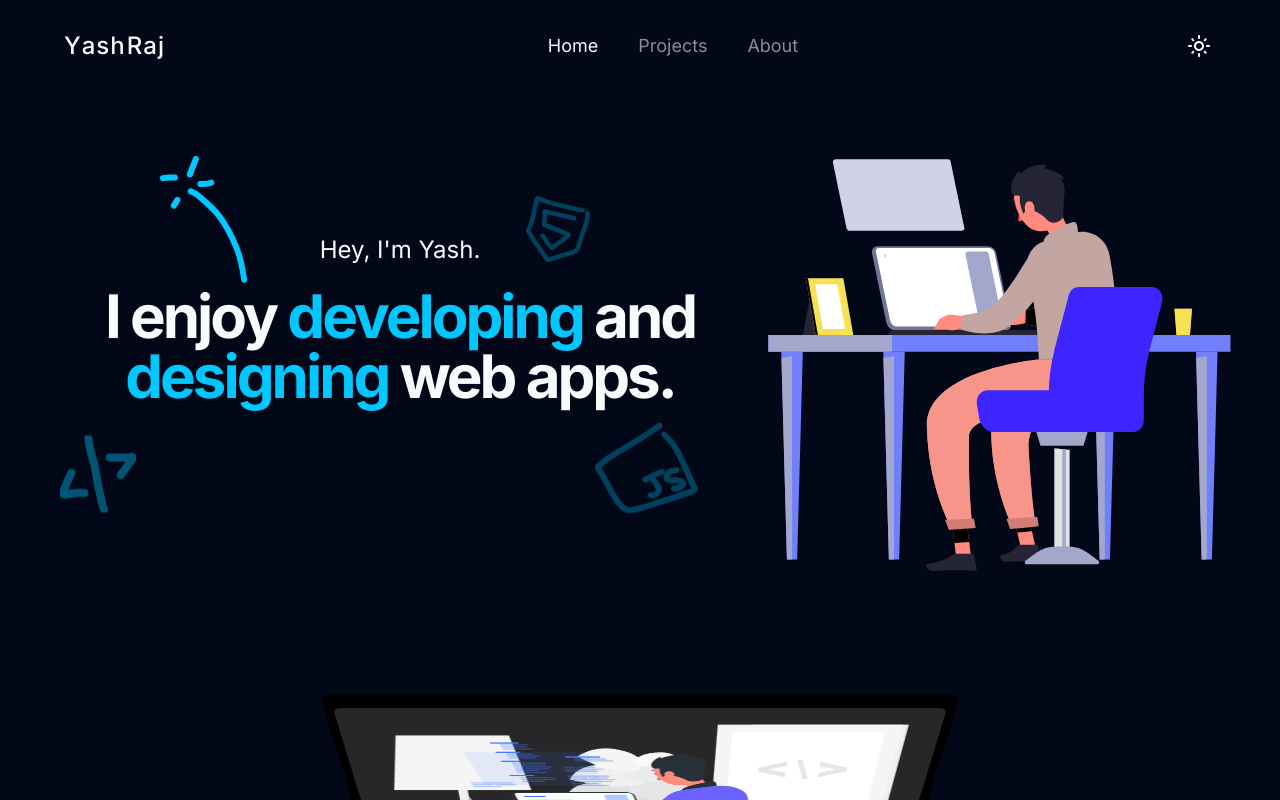
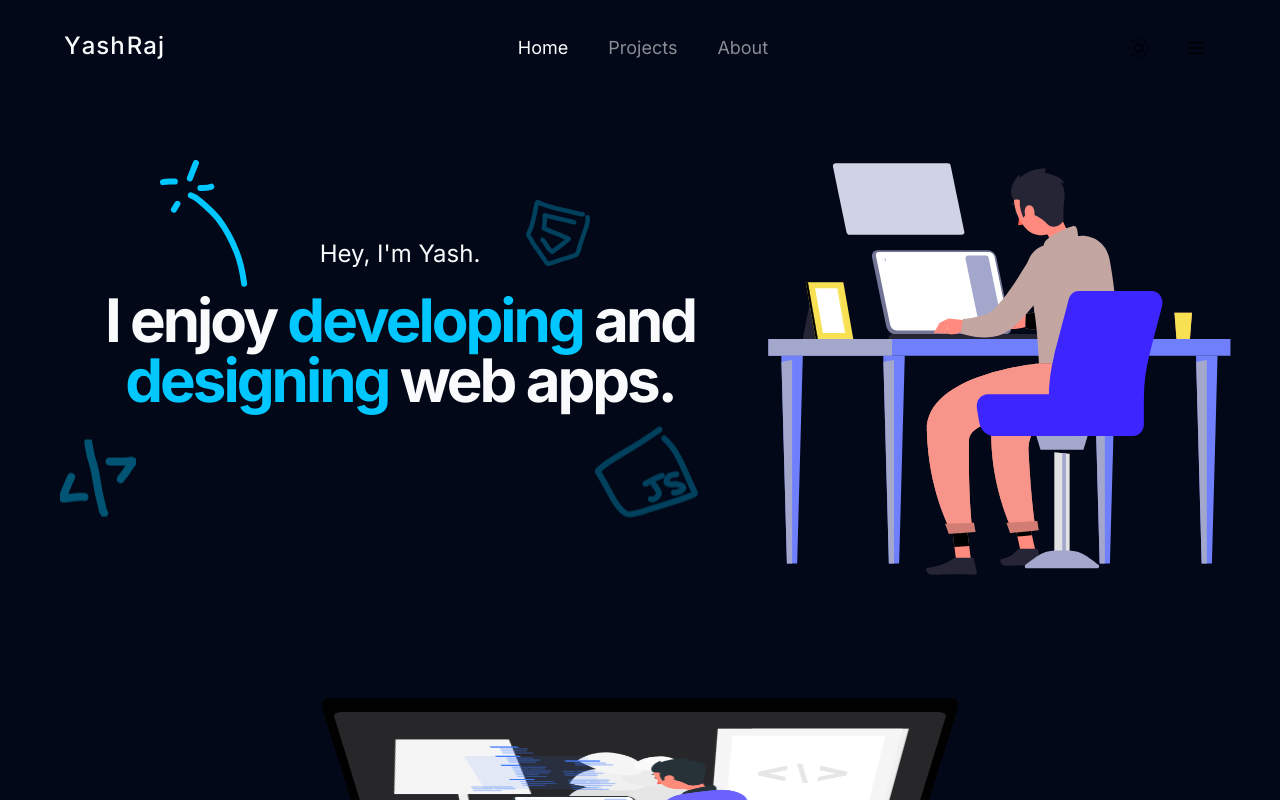
Before and after one commit to yashraj970/yash-raj-portfolio, a Next.js app: page / in a window 1280 px wide. Shown: the top 800 px of the page. Built offline with nearby package versions, Linux system fonts and the light colour scheme.

Commit message:
Menu icon added

```diff
--- a/src/components/Navbar/Navbar.tsx
+++ b/src/components/Navbar/Navbar.tsx
@@ -1,16 +1,27 @@
 "use client";
 import Link from "next/link";
-import React from "react";
+import React, { useState } from "react";
 import ToggleMode from "../Theme/ToggleMode";
-import { usePathname, useRouter } from "next/navigation";
+import { usePathname } from "next/navigation";
 import { routes } from "@/data/globalData";
+import {
+  IconButton,
+  Box,
+  Drawer,
+  List,
+  ListItem,
+  ListItemButton,
+  ListItemText,
+} from "@mui/material";
+import MenuIcon from "@mui/icons-material/Menu";
 
 const Navbar = () => {
-  const router = useRouter();
   const pathname = usePathname();
 
+
+
   return (
-    <nav className="flex flex-col items-center py-7 px-8 sm:px-0">
+    <nav className="flex flex-col items-center py-7 px-8 sm:px-4 md:px-0">
       <div className="flex justify-between max-w-6xl w-full">
         <Link href={"/"}>
           <div className="flex gap-[1px]">
@@ -41,7 +52,13 @@ const Navbar = () => {
         </ul>
         <div className="flex items-center gap-5">
           <ToggleMode />
+          <IconButton
+            className="sm:hidden text-primary"
+          >
+            <MenuIcon />
+          </IconButton>
         </div>
+
       </div>
     </nav>
   );
--- a/src/components/Theme/ToggleMode.tsx
+++ b/src/components/Theme/ToggleMode.tsx
@@ -15,7 +15,7 @@ const ToggleMode = () => {
   }, []);
 
   if (!mounted) {
-    return <Button color="secondary" size="small" disabled={true}></Button>;
+    return <Button disabled></Button>;
   }
 
   const dark = theme === "dark";
@@ -24,13 +24,9 @@ const ToggleMode = () => {
     <IconButton
       size="small"
       onClick={() => setTheme(`${dark ? "light" : "dark"}`)}
-      className="cursor-pointer"
+      className="text-primary"
     >
-      {dark ? (
-        <LightModeOutlinedIcon className="hover:text-primary text-primary" />
-      ) : (
-        <DarkModeOutlinedIcon className="hover:text-primary text-primary" />
-      )}
+      {dark ? <LightModeOutlinedIcon /> : <DarkModeOutlinedIcon />}
     </IconButton>
   );
 };
```
